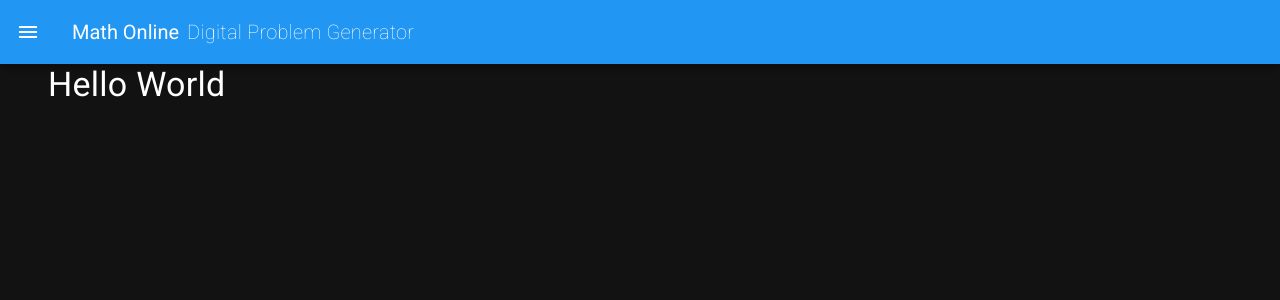
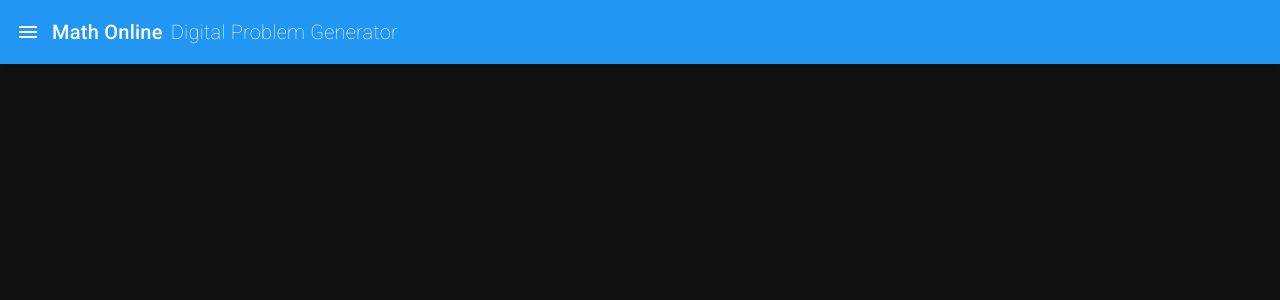
Before and after one commit to christian83182/MathsOnline, a Vue app: page /#/ in a window 1280 px wide. Shown: the top 300 px of the page. Built offline with nearby package versions, Linux system fonts and the light colour scheme.

Commit message:
Removed hello world and made navbar more responsive.

```diff
--- a/src/components/NavBar.vue
+++ b/src/components/NavBar.vue
@@ -1,9 +1,10 @@
 <template>
     <div>
         <v-app-bar app color="blue" clipped-left>
-            <v-app-bar-nav-icon @click="drawerOpen = !drawerOpen"></v-app-bar-nav-icon>
-            <v-toolbar-title>
-                <span class="heading mr-2">Math Online</span>
+            <v-app-bar-nav-icon  @click="drawerOpen = !drawerOpen"></v-app-bar-nav-icon>
+            <v-toolbar-title class="pa-0">
+                <span class="title mr-2 d-none d-sm-inline-flex">Math Online</span>
+                <span class="heading mr-2 d-sm-none">Math Online</span>
                 <span class="font-weight-thin title d-none d-sm-inline-flex">Digital Problem Generator</span>
                 <span class="font-weight-thin subtitle-1 d-sm-none">Digital Problem Generator</span>
             </v-toolbar-title>
--- a/src/views/Home.vue
+++ b/src/views/Home.vue
@@ -1,6 +1,5 @@
 <template>
   <div>
-    <span class="display-1 ma-12">Hello World</span>
   </div>
 </template>
 
```
